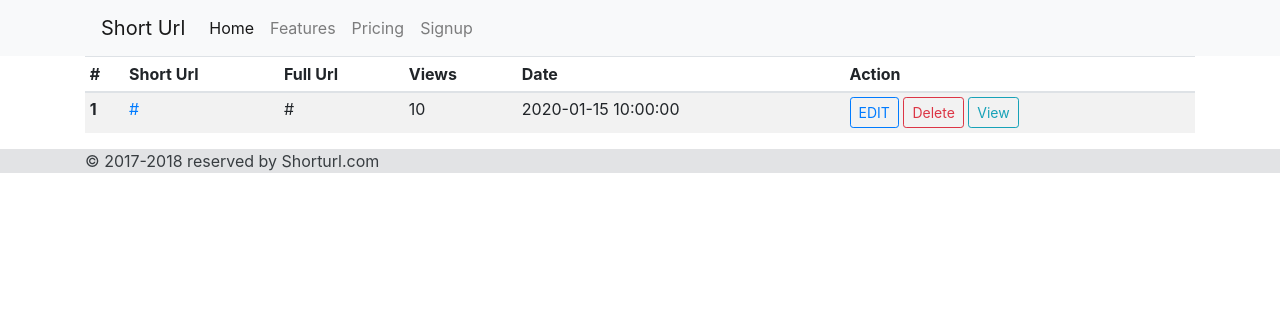
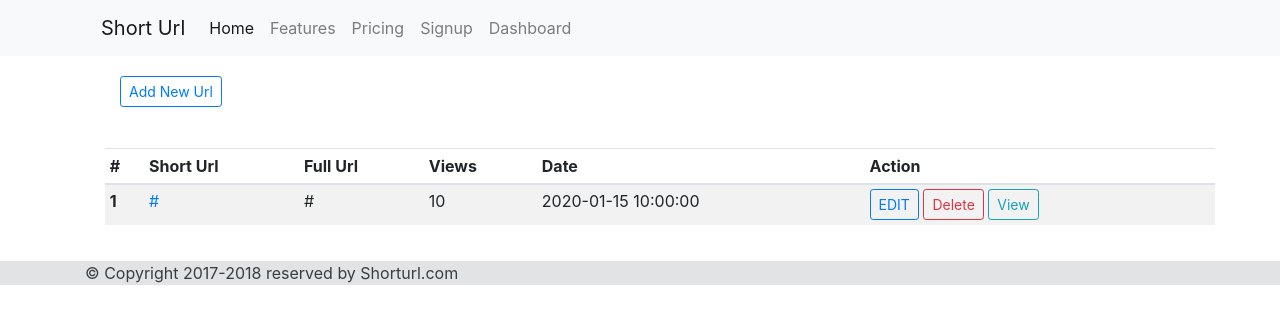
Before and after one commit to vsjakhar/shorturl, a CodeIgniter app: page /php/dashboard in a window 1280 px wide. Shown: the top 324 px of the page. Run offline with CodeIgniter, Linux system fonts and the light colour scheme; tables that the repository leaves empty hold one stand-in row (values such as "Sample post").

Commit message:
Manage session with error and success and add Urls and redirect with data

```diff
--- a/application/config/autoload.php
+++ b/application/config/autoload.php
@@ -58,7 +58,7 @@ $autoload['packages'] = array();
 |
 |	$autoload['libraries'] = array('user_agent' => 'ua');
 */
-$autoload['libraries'] = array('database', 'email');
+$autoload['libraries'] = array('database', 'email', 'session');
 
 /*
 | -------------------------------------------------------------------
--- a/application/config/config.php
+++ b/application/config/config.php
@@ -380,7 +380,8 @@ $config['encryption_key'] = 'dwhIUJhGF78iZZeLHq0UHcrPi6ViNRWD';
 $config['sess_driver'] = 'files';
 $config['sess_cookie_name'] = 'ci_session';
 $config['sess_expiration'] = 7200;
-$config['sess_save_path'] = NULL;
+// $config['sess_save_path'] = NULL;
+$config['sess_save_path'] = sys_get_temp_dir();
 $config['sess_match_ip'] = FALSE;
 $config['sess_time_to_update'] = 300;
 $config['sess_regenerate_destroy'] = FALSE;
--- a/application/controllers/Home.php
+++ b/application/controllers/Home.php
@@ -44,16 +44,48 @@ class Home extends CI_Controller {
 	}
 
 	public function dashboard(){
+		$data['error'] = "";
 		$data['list']= $this->Cprez->default_select_and('shorturl','*',array('status'=>'Active'));
-		// echo "dashboard";
-		// print_r($data['list']);
+
+		if(!empty($this->input->post())){
+			$short = md5(time());
+			$short = substr($short,-8);
+			// echo $short;
+			$check = $this->Cprez->default_select_row('shorturl','*',array('url'=>$this->input->post('url')));
+			if($check){
+				$data['error'] = "Url Already Exist...?";
+				$this->session->set_userdata($data);
+				// echo base_url(uri_string());
+				redirect(base_url(uri_string()));
+			}else{
+
+			}
+			if($this->input->post('shorturl')){
+				$short = $this->input->post('shorturl');
+			}
+			$this->Cprez->default_insert($table='shorturl',$data=array("url"=>$this->input->post('url'),"shorturl"=>$short));
+			// print_r($this->input->post());
+			redirect(base_url(uri_string()));
+		}
+
 		$this->load->view('common/header',$data);
 		$this->load->view('dashboard',$data);
 		$this->load->view('common/footer',$data);
+
+		$query['error']=FALSE;
+		$this->session->set_userdata($query);
 	}
 
-	public function shorturl($id=""){
-		echo "Short Test string ".$id;
+	public function shorturl($url){
+		$check = $this->Cprez->default_select_row('shorturl','*',array('shorturl'=>$url));
+		// print_r($check);
+		if($check){
+			$this->Cprez->default_update($table='shorturl',array('views'=>$check['views']+1),array('shorturl'=>$url));
+			redirect($check['url'],'location',301);
+			exit();
+		}
+		echo "string ".$url;
+		// redirect(base_url(uri_string()));
 		// redirect('http://localhost/php/shorturl3/home/test/abc','location',301);
 		// exit();
 	}
--- a/application/views/common/footer.php
+++ b/application/views/common/footer.php
@@ -1,6 +1,6 @@
 	<footer class="alert-secondary">
 		<div class="container">
-			&copy; 2017-<?php echo date('Y'); ?> reserved by Shorturl.com
+			&copy; Copyright 2017-<?php echo date('Y'); ?> reserved by Shorturl.com
 		</div>
 	</footer>
 	<!-- Optional JavaScript -->
--- a/application/views/common/header.php
+++ b/application/views/common/header.php
@@ -25,6 +25,7 @@
               <a class="nav-item nav-link" href="#">Features</a>
               <a class="nav-item nav-link" href="#">Pricing</a>
               <a class="nav-item nav-link" href="#">Signup</a>
+              <a class="nav-item nav-link" href="dashboard">Dashboard</a>
             </div>
           </div>
         </nav>
--- a/application/views/dashboard.php
+++ b/application/views/dashboard.php
@@ -1,5 +1,32 @@
 <section class="container">
-	<div class="table-responsive">
+	<div class="row" style="margin: 20px;">
+		<div class="col-md-12">
+			<button type="button" class="btn btn-outline-primary btn-sm" data-toggle="modal" data-target="#exampleModal"> Add New Url </button>
+		</div>
+	</div>
+
+	<div class="row">
+		<div class="col-md-12">
+			<?php if($this->session->success){ ?>
+				<div class="alert alert-success alert-dismissible fade show" role="alert">
+				  <?php echo $this->session->success; ?>
+				  <button type="button" class="close" data-dismiss="alert" aria-label="Close">
+				    <span aria-hidden="true">&times;</span>
+				  </button>
+				</div>
+			<?php } ?>
+			<?php if($this->session->error){ ?>
+				<div class="alert alert-danger alert-dismissible fade show" role="alert">
+				  <?php echo $this->session->error; ?>
+				  <button type="button" class="close" data-dismiss="alert" aria-label="Close">
+				    <span aria-hidden="true">&times;</span>
+				  </button>
+				</div>
+			<?php } ?>
+		</div>
+	</div>
+
+	<div class="table-responsive" style="margin: 20px;">
 		<table class="table table-striped table-sm">
 		  <thead>
 		    <tr>
@@ -29,3 +56,36 @@
 		</table>
 	</div>
 </section>
+
+
+<!-- Modal -->
+<div class="modal fade" id="exampleModal" tabindex="-1" role="dialog" aria-labelledby="exampleModalLabel" aria-hidden="true">
+  <div class="modal-dialog" role="document">
+    <div class="modal-content">
+      <form action="" method="post">
+	      <div class="modal-header">
+	        <h5 class="modal-title" id="exampleModalLabel">Add New Url</h5>
+	        <button type="button" class="close" data-dismiss="modal" aria-label="Close">
+	          <span aria-hidden="true">&times;</span>
+	        </button>
+	      </div>
+	      <div class="modal-body">
+	        <div class="form-group">
+			    <label for="exampleInputEmail1">Full Url</label>
+			    <input name="url" type="url" class="form-control" id="exampleInputEmail1" aria-describedby="urlHelp" placeholder="http://example.com">
+			    <small id="urlHelp" class="form-text text-muted">We'll record all activity of this url.</small>
+			  </div>
+			  <div class="form-group">
+			    <label for="exampleInputPassword1">Short Url</label>
+			    <input name="shorturl" type="text" class="form-control" id="exampleInputPassword1" placeholder="my-custom-url">
+			    <small id="emailHelp" class="form-text text-muted">Fill this if you want your custom Url.</small>
+			</div>
+	      </div>
+	      <div class="modal-footer">
+	        <button type="button" class="btn btn-secondary" data-dismiss="modal">Close</button>
+	        <button type="submit" class="btn btn-primary">Save changes</button>
+	      </div>
+	  </form>
+    </div>
+  </div>
+</div>
```
